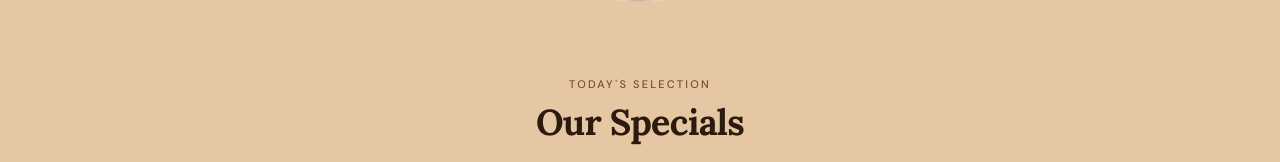
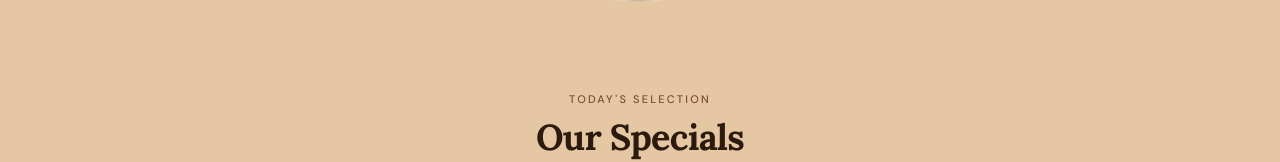
Before and after one commit to Anie-Jerson05/zofro, a React (Vite) app in the folder Zofro-Cafe/: page / in a window 1280 px wide. Shown: the part 735-897 px from the top of the page. Built offline with nearby package versions, Linux system fonts and the light colour scheme; a web font is replaced by a local one.

Commit message:
Add padding to Today's Selection text in CoffeeCarousel component

```diff
--- a/Zofro-Cafe/src/components/CoffeeCarousel.jsx
+++ b/Zofro-Cafe/src/components/CoffeeCarousel.jsx
@@ -230,6 +230,7 @@ export default function CoffeeCarousel() {
               textTransform: "uppercase",
               color: "#7A4E2D",
               margin: "0 0 8px 0",
+              paddingTop: "30px"
             }}
           >
             Today's Selection
```
